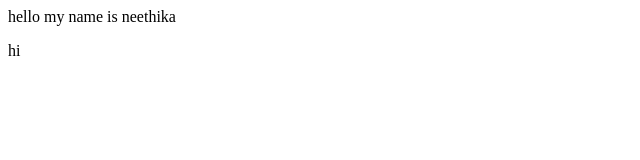
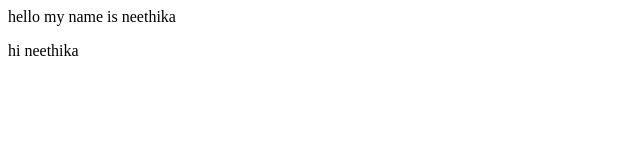
Before and after one commit to neethika12/Localrepo, a plain HTML site: page index.html in a window 1280 px wide. Shown: the full height of the page, 0-640 px from the left. Drawn offline with Linux system fonts and the light colour scheme.

Commit message:
updated main

```diff
--- a/index.html
+++ b/index.html
@@ -1,2 +1,2 @@
 <p>hello my name is neethika</p>
-<p>hi</p>
+<p>hi neethika</p>
```
